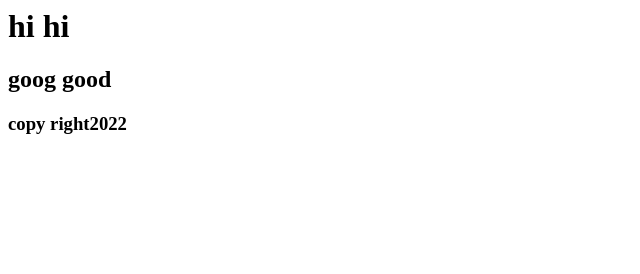
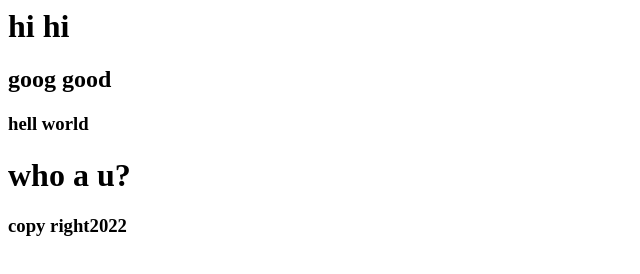
Before and after one commit to jinseongdu/company, a plain HTML site: page index.html in a window 1280 px wide. Shown: the whole page, without its empty margins (0-640 px from the left). Drawn offline with Linux system fonts and the light colour scheme.

Commit message:
freshman second commit

```diff
--- a/index.html
+++ b/index.html
@@ -4,7 +4,8 @@
     </head>
     <body>
         <h2> goog good</h2>
-
+        <h3>hell world</h3>
+        <h1>who a u?</h1>
     </body>
     <footer>
         <h3>copy right2022</h3>
```
